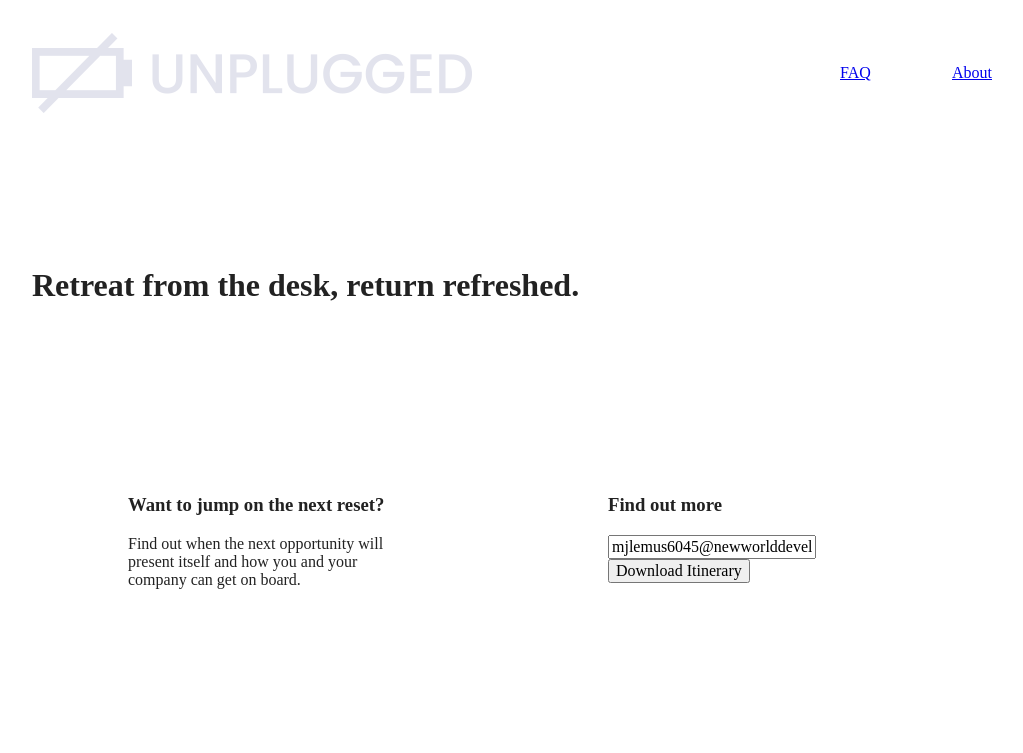
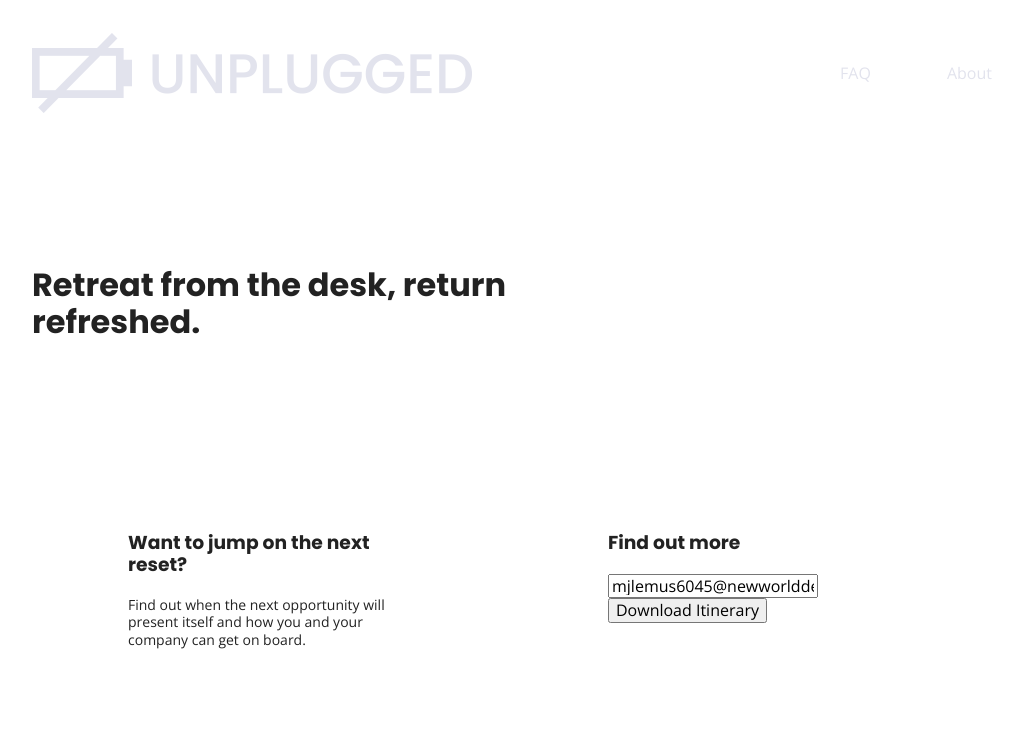
Before and after one commit to mjlemus6045/206-unplugged-retreat, a website built with Parcel: page index.html in a window 1280 px wide. Shown: the top 753 px of the page, without its empty margins (128-1151 px from the left). Built offline with nearby package versions, Linux system fonts and the light colour scheme.

Commit message:
Added global styles to css

```diff
--- a/css/main.css
+++ b/css/main.css
@@ -86,6 +86,47 @@ textarea {
 /* ==========================================================================
    Author's custom styles
    ========================================================================== */
+  /* General Styles */
+
+html {
+  font-size: 16px;
+}
+
+body {
+  font-family: 'Open Sans', sans-serif;
+  font-size: 1em;
+  text-align: left;
+}
+
+ul,
+ol {
+  list-style: none;
+}
+
+a {
+	color: #e2e3ed;
+  text-decoration: none;
+}
+
+h1, h2 {
+  font-family: 'Poppins', sans-serif;
+	font-size: 1.875em;
+}
+
+h3,
+h4 {
+  font-family: 'Poppins', sans-serif;
+  margin: 20px 0;
+}
+
+p {
+  line-height: 1.285em;
+  font-size: .875em;
+}
+
+address {
+  font-style: normal;
+}
 
 .content-wrapper {
   width: 90%;
@@ -102,7 +143,7 @@ textarea {
      flex-flow: row wrap;
    }
    header {
-     padding: 15px 0;
+     padding: 30px 0;
    }
 
    header .content-wrapper {
@@ -128,7 +169,6 @@ textarea {
     width: 100%;
     display: flex;
     justify-content: space-around;
-    list-style: none;
    }
    footer {
      flex-direction: column;
@@ -515,6 +555,10 @@ aside .content-wrapper .form {
 .reviews article div {
   width: 42%;
 }
+footer .copyright {
+  display: flex;
+  justify-content: center;
+}
 }
 
 /* =======================================================================
--- a/index.html
+++ b/index.html
@@ -14,10 +14,13 @@
 
   <link rel="manifest" href="site.webmanifest">
   <link rel="apple-touch-icon" href="icon.png">
+
   <!-- Place favicon.ico in the root directory -->
 
   <link rel="stylesheet" href="css/normalize.css">
   <link rel="stylesheet" href="css/main.css">
+  <!-- Google Fonts -->
+  <link href="https://fonts.googleapis.com/css?family=Open+Sans:400,700|Poppins:500,700" rel="stylesheet">
 
   <meta name="theme-color" content="#fafafa">
 </head>
@@ -39,7 +42,6 @@
   </header>
 
   <main>
-
       <section class="hero-area">
         <div class="content-wrapper">
           <h1>Retreat from the desk, return refreshed.</h1>
```
Also changed, not shown: about/index.html (+0 -1 lines). Lines whose indentation alone changed are shown as unchanged.
